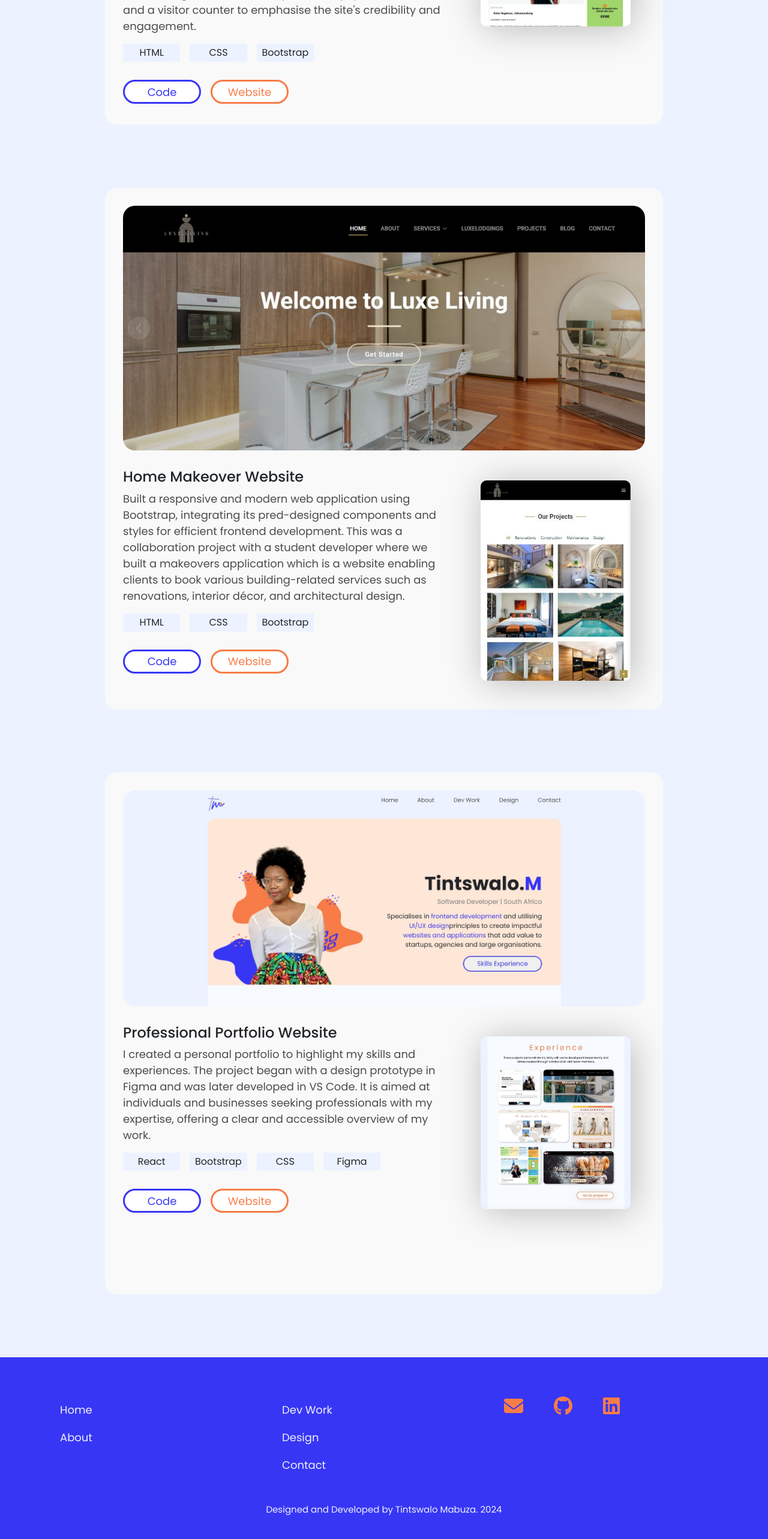
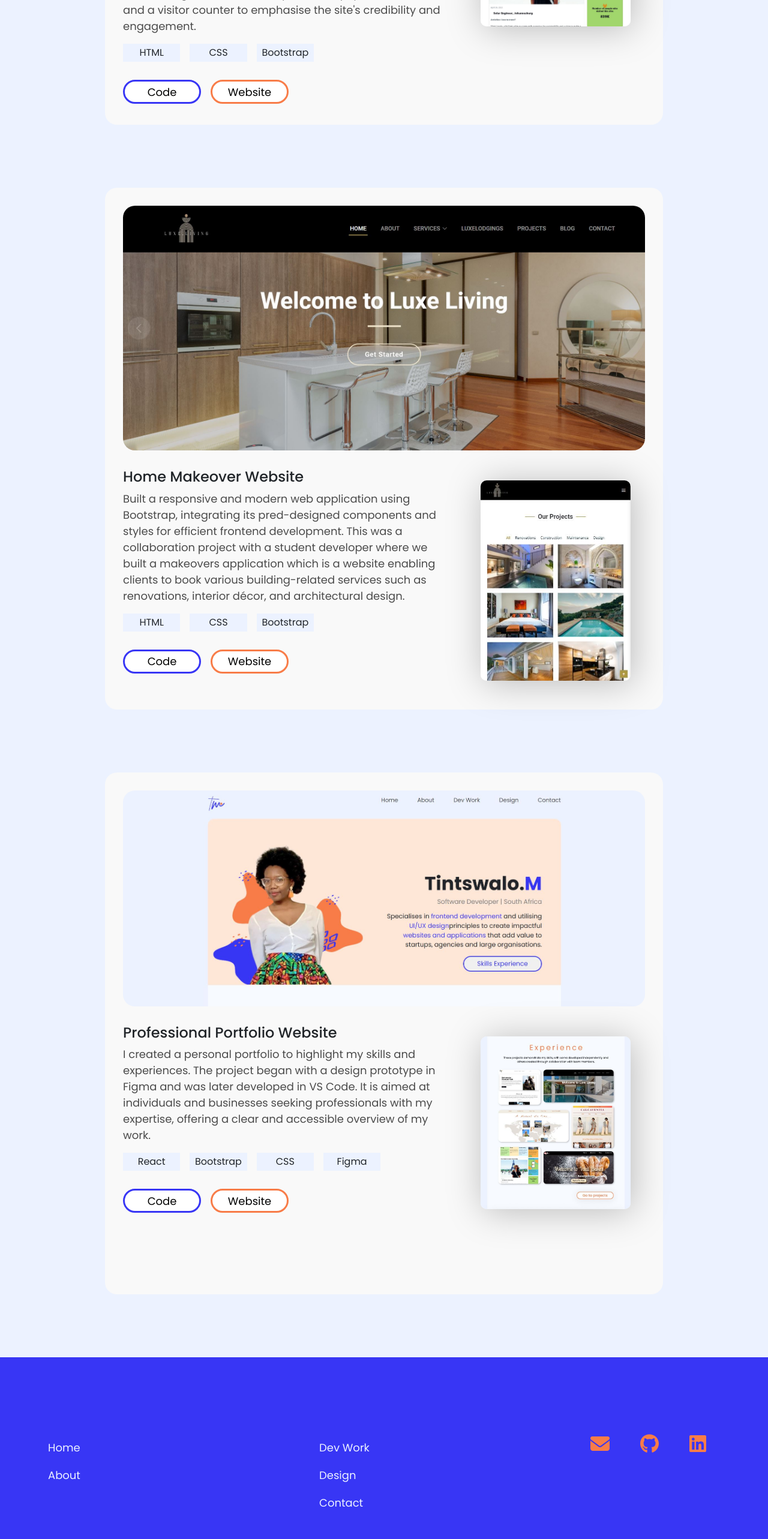
Before and after one commit to calcaventia/my-portfolio-react, a React (Create React App) app: page /codingprojects in a window 1280 px wide. Shown: the part 1040-3606 px from the top of the page at 60% size. Built offline with nearby package versions, Linux system fonts and the light colour scheme.

Commit message:
fixing links

```diff
--- a/src/components/Footer/Footer.css
+++ b/src/components/Footer/Footer.css
@@ -85,12 +85,3 @@ ul {
     height: 350px;
   }
 }
-
-@media screen and (min-width: 901px) and (max-width: 2288px) and (orientation: landscape) {
-  .footer-links-container {
-    margin: 0 auto;
-    padding: 40px 20px 0 20px;
-    width: 100%;
-    gap: 30px;
-  }
-}
--- a/src/pages/CodingProjects/CodingProjects.jsx
+++ b/src/pages/CodingProjects/CodingProjects.jsx
@@ -40,24 +40,21 @@ function CodingProjects() {
                 <div className="col-2 me-3 project-tool">Bootstrap</div>
               </div>
               <div className="project-links">
-                <button className="me-3 code-button">
                 <a
                   href="https://github.com/calcaventia/EWSETA-Landing-Page-Project"
                   target="blank"
                   className="code-link"
                 >
-                    Code
+                  <button className="me-3 code-button">Code</button>{" "}
                 </a>
-                </button>
-                <button className="site-button">
                 <a
                   href="https://calcaventia.github.io/EWSETA-Landing-Page-Project/"
                   target="blank"
                   className="website-link"
                 >
-                    Website
+                  {" "}
+                  <button className="site-button">Website</button>{" "}
                 </a>
-                </button>
               </div>
             </div>
             <div className="col-12 col-sm-4 project-image">
@@ -86,24 +83,20 @@ function CodingProjects() {
                 <div className="col-2 me-3 project-tool">Bootstrap</div>
               </div>
               <div className="project-links">
-                <button className="me-3 code-button">
                 <a
                   href="https://github.com/calcaventia/Makeovers-App-Landing-Page-Capstone-Project"
                   target="blank"
                   className="code-link"
                 >
-                    Code
+                  <button className="me-3 code-button">Code</button>{" "}
                 </a>
-                </button>
-                <button className="site-button">
                 <a
                   href="https://calcaventia.github.io/Makeovers-App-Landing-Page-Capstone-Project/"
                   target="blank"
                   className="website-link"
                 >
-                    Website
+                  <button className="site-button">Website</button>{" "}
                 </a>
-                </button>
               </div>
             </div>
             <div className="col-12 col-sm-4 project-image">
@@ -131,24 +124,20 @@ function CodingProjects() {
                 <div className="col-2  project-tool">Figma</div>
               </div>
               <div className="project-links">
-                <button className="me-3 code-button">
                 <a
                   href="https://github.com/calcaventia/my-portfolio-react"
                   target="blank"
                   className="code-link"
                 >
-                    Code
+                  <button className="me-3 code-button">Code</button>{" "}
                 </a>
-                </button>
-                <button className="site-button">
                 <a
                   href="https://tintswalo-mabuza.netlify.app/"
                   target="blank"
                   className="website-link"
                 >
-                    Website
+                  <button className="site-button">Website</button>{" "}
                 </a>
-                </button>
               </div>
             </div>
             <div className="col-12 col-sm-4 project-image">
--- a/src/pages/DesignProjects/DesignProjects.css
+++ b/src/pages/DesignProjects/DesignProjects.css
@@ -154,6 +154,7 @@ body {
   padding: 10px 0 0 0;
   font-weight: 600;
   color: #248a3d;
+  text-align: center;
 }
 
 .challenges-section {
--- a/src/pages/LandingPage/LandingPage.jsx
+++ b/src/pages/LandingPage/LandingPage.jsx
@@ -1,5 +1,6 @@
 import React from "react";
 import "./LandingPage.css";
+import { Link } from "react-router-dom";
 import Header from "../../components/Header/Header.jsx";
 import Footer from "../../components/Footer/Footer.jsx";
 import HeroImage from "../../assets/images/hero-profile.png";
@@ -39,7 +40,9 @@ function LandingPage() {
               <span className="key-info">websites and applications</span> that
               add value to startups, agencies and large organisations.
             </p>
-            <button className="large-button">Skills Experience</button>
+            <a href="/#skills-experience">
+              <button className="large-button">Skills Experience</button>
+            </a>
           </div>
         </div>
 
@@ -65,7 +68,9 @@ function LandingPage() {
                 in people's lives, whether through innovative user experiences
                 or solving complex problems.
               </p>
-              <button className="medium-button">Tell me more</button>
+              <Link to="../../about" className="home-about-link">
+                <button className="medium-button">Tell me more</button>
+              </Link>
             </div>
             <div className="col-12 col-md-6 order-sm-2  about-image">
               <img
@@ -79,7 +84,12 @@ function LandingPage() {
           {/*technical skills-section*/}
 
           <div className="technical-skills-container">
-            <h2 className="section-heading">Technical Skills</h2>
+            <h2
+              className="section-heading skills-experience"
+              id="skills-experience"
+            >
+              Technical Skills
+            </h2>
             <hr className="heading-content-breaker" />
             <div className="row t-s-container">
               <div className="col me-3 technical-skill">HTML5</div>
@@ -161,7 +171,9 @@ function LandingPage() {
               </div>
             </div>
             <div className="experience-button">
-              <button className="medium-button">Go to projects</button>
+              <Link to="../../codingprojects">
+                <button className="medium-button">Go to projects</button>
+              </Link>
             </div>
           </div>
         </div>
```
Lines whose indentation alone changed are shown as unchanged.
